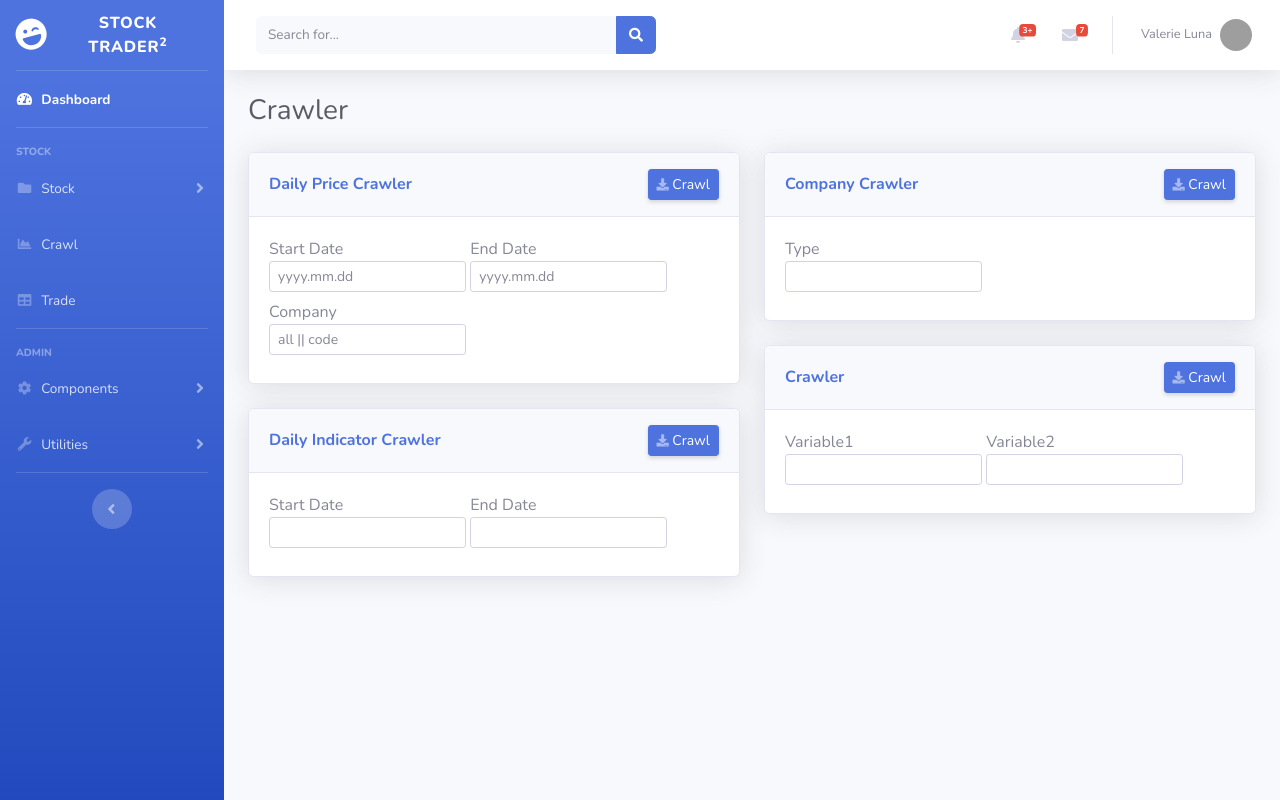
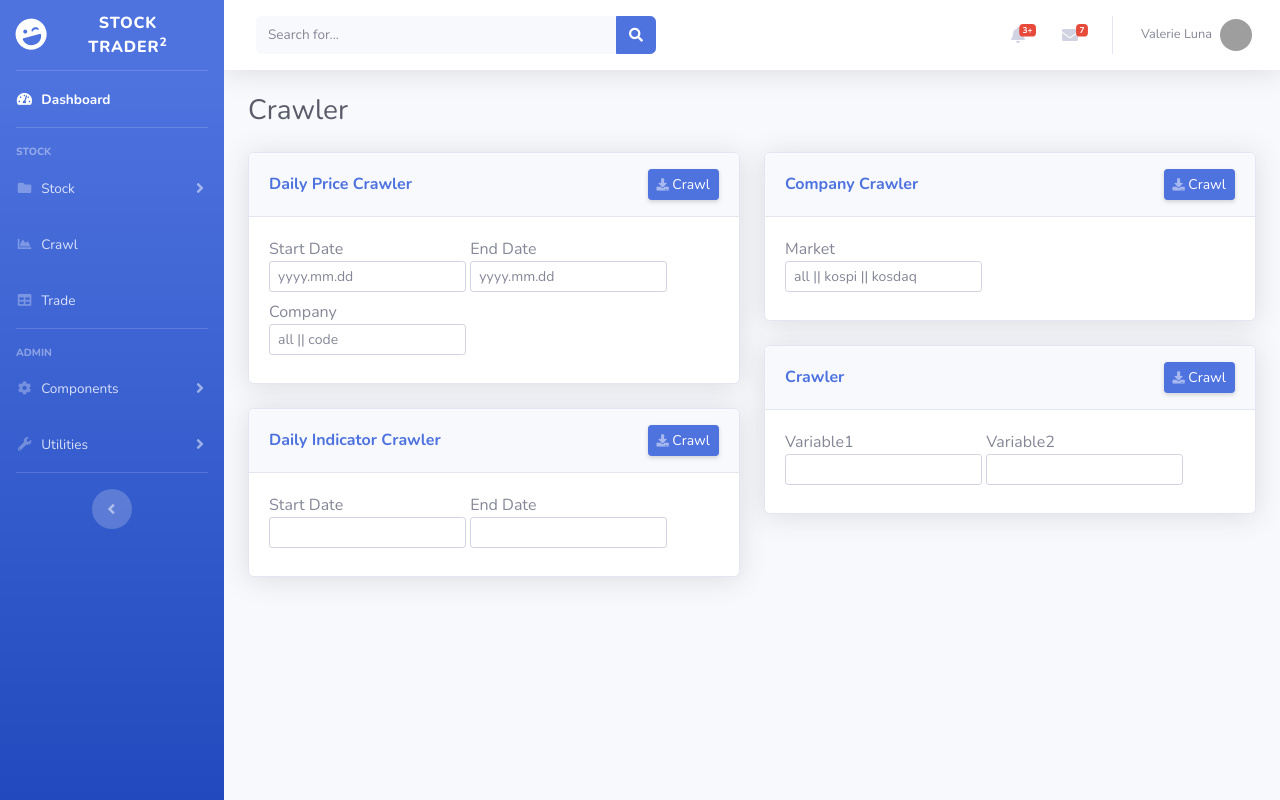
Before and after one commit to infomuscle/stock-trader, a Django app: page /crawl in a window 1280 px wide. Run offline with Django 3.2, Linux system fonts and the light colour scheme; some libraries are stand-ins or nearby versions; grey boxes are pictures that could not be loaded.

Commit message:
Connected to Crawl Company API

```diff
--- a/front/main/templates/main/crawl.html
+++ b/front/main/templates/main/crawl.html
@@ -68,9 +68,11 @@
                     </button>
                 </div>
                 <div class="card-body">
-                    <label>Type
-                        <input type="search" class="form-control form-control-sm" placeholder="">
-                    </label>
+                    <form name="formCompany" id="formCompany">
+                        <label>Market
+                            <input type="text" name="market" class="form-control form-control-sm" placeholder="all || kospi || kosdaq">
+                        </label>
+                    </form>
                 </div>
             </div>
 
@@ -84,10 +86,10 @@
                 </div>
                 <div class="card-body">
                     <label>Variable1
-                        <input type="search" class="form-control form-control-sm" placeholder="">
+                        <input type="text" class="form-control form-control-sm" placeholder="">
                     </label>
                     <label>Variable2
-                        <input type="search" class="form-control form-control-sm" placeholder="">
+                        <input type="text" class="form-control form-control-sm" placeholder="">
                     </label>
                 </div>
             </div>
--- a/front/main/templates/main/modules/scripts.html
+++ b/front/main/templates/main/modules/scripts.html
@@ -78,6 +78,26 @@
     }
 
     function crawlCompany() {
-        alert("crawlCompany");
+
+        var params = "";
+        var market = $('#formCompany [name="market"]').val().trim()
+        if (market === "") {
+            market = "all"
+            params = "&market=" + market
+        } else {
+            params = $("form[name=formCompany]").serialize();
+        }
+        alert(params)
+
+        $.ajax({
+            url: "{% url 'main:crawl_company' %}" + "?" + params,
+            success: function (data) {
+                alert(data);
+            },
+            error: function (request, status, error) {
+                alert('실패');
+                console.log(request, status, error)
+            }
+        });
     }
 </script>
--- a/front/main/urls.py
+++ b/front/main/urls.py
@@ -14,6 +14,7 @@ urlpatterns = [
 
     path("crawl", views.crawl, name="crawl"),
     path("crawl_daily_price", views.crawl_daily_price, name="crawl_daily_price"),
+    path("crawl_company", views.crawl_company, name="crawl_company"),
 
     path("trade", views.trade, name="trade")
 ]
--- a/front/main/views.py
+++ b/front/main/views.py
@@ -50,8 +50,19 @@ def crawl_daily_price(request):
     url += '&start_dt=' + start_dt
     url += '&end_dt=' + end_dt
 
-    daily_price = requests.get(url)
-    return HttpResponse(daily_price.text)
+    response = requests.get(url)
+    return HttpResponse(response.text)
+
+
+def crawl_company(request):
+    req_json = request.GET.dict()
+    market = req_json.get("market")
+    url = "http://localhost:8001/api/companies/list"
+    url += "?market=" + market
+    print(url)
+
+    response = requests.get(url)
+    return HttpResponse(response.text)
 
 
 def trade(request):
```
